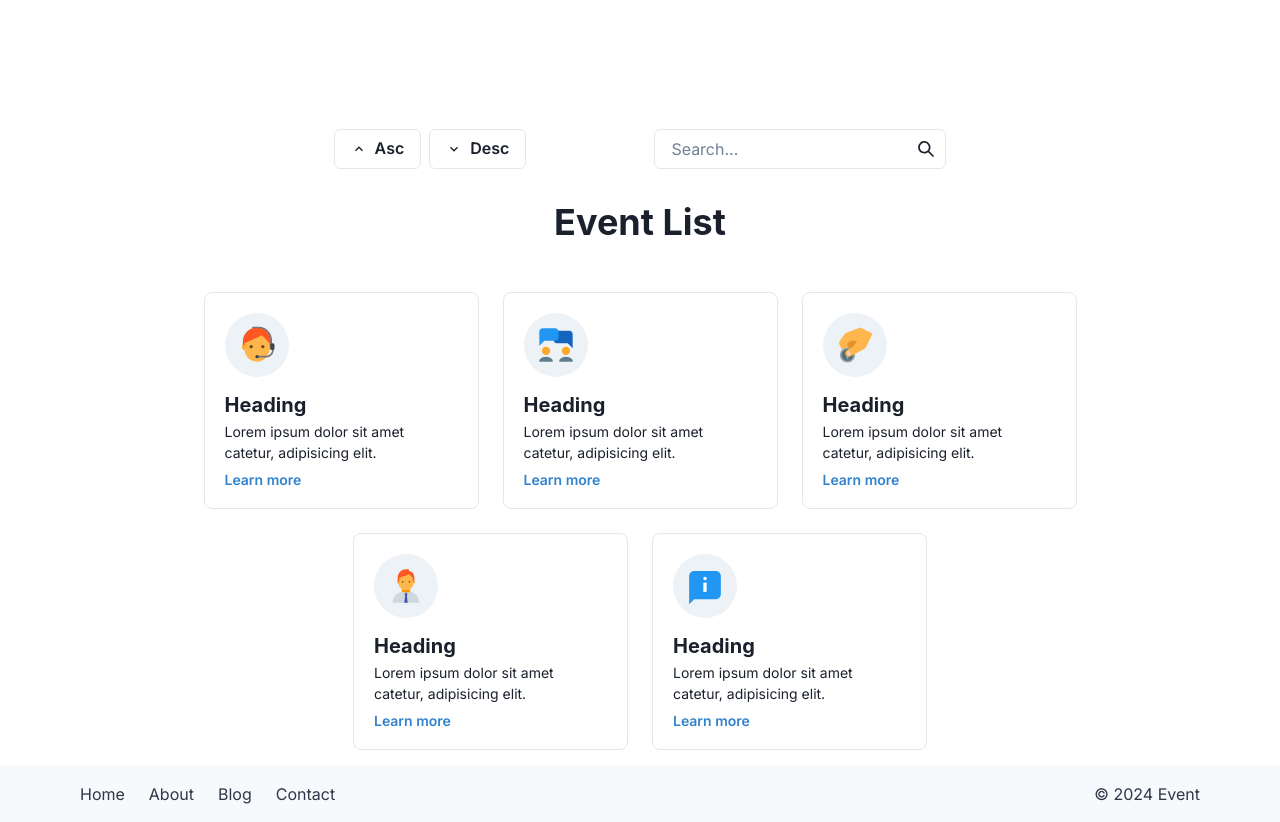
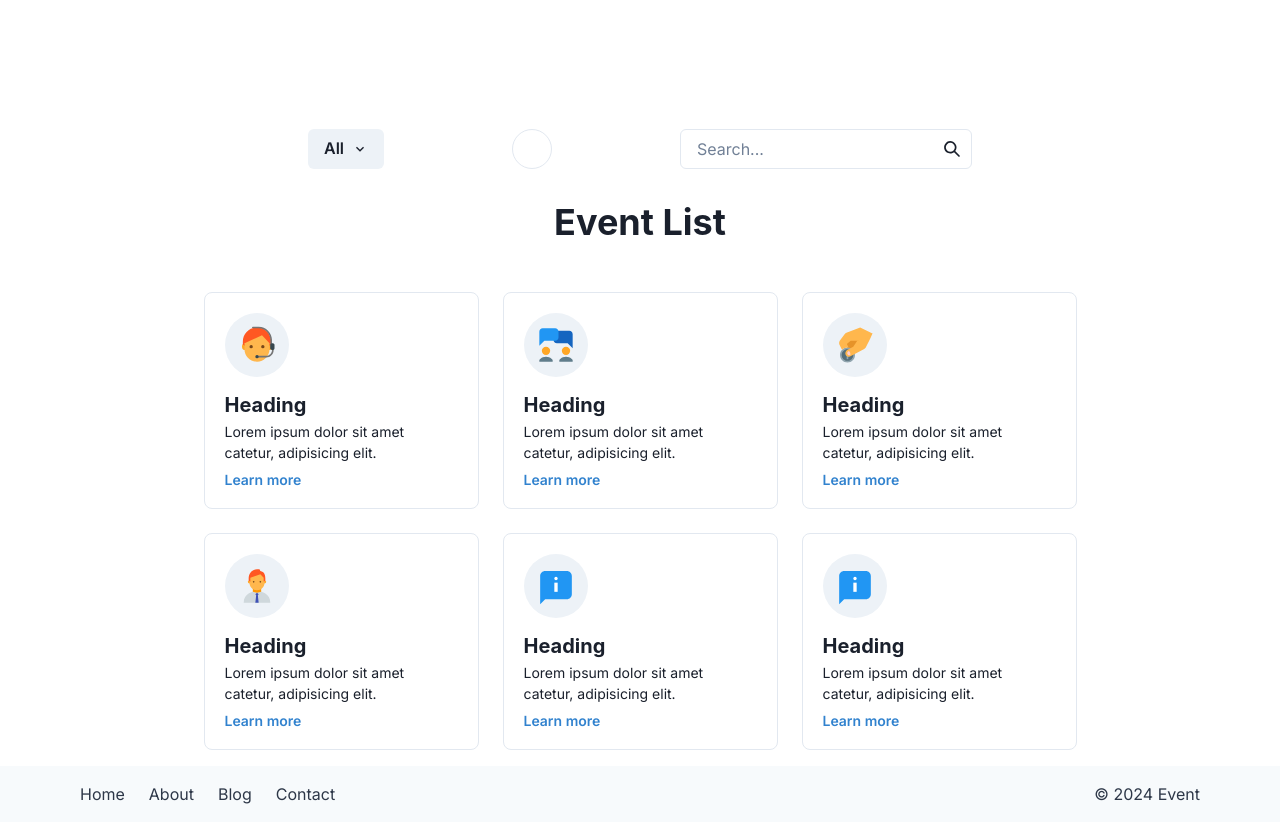
Before and after one commit to AchmadAth/minproj-purwadhika, a Next.js app in the folder apps/web/: page /home in a window 1280 px wide. Shown: the part 600-1422 px from the top of the page. Built offline with nearby package versions, Linux system fonts and the light colour scheme.

Commit message:
fix: routing

```diff
--- /dev/null
+++ b/apps/web/src/app/components/Filter.js
@@ -0,0 +1,52 @@
+import React, { useState } from 'react';
+import {
+  Box,
+  Button,
+  Flex,
+  IconButton,
+  Menu,
+  MenuButton,
+  MenuItem,
+  MenuList,
+  useDisclosure,
+} from '@chakra-ui/react';
+import { ChevronDownIcon } from '@chakra-ui/icons';
+
+const DropdownFiltering = () => {
+  const [selectedOption, setSelectedOption] = useState('All');
+  const options = ['All', 'Option 1', 'Option 2', 'Option 3'];
+
+  const resetSelectedOption = () => {
+    setSelectedOption('All');
+  };
+
+  return (
+    <>
+      <Menu>
+        <MenuButton as={Button} rightIcon={<ChevronDownIcon />}>
+          {selectedOption}
+        </MenuButton>
+        <MenuList>
+          {options.map((option) => (
+            <MenuItem key={option} onClick={() => setSelectedOption(option)}>
+              {option}
+            </MenuItem>
+          ))}
+        </MenuList>
+      </Menu>
+      <Flex justifyContent="space-between">
+        <Box>
+          {selectedOption !== 'All' && `Selected option: ${selectedOption}`}
+        </Box>
+        <IconButton
+          icon="small-close"
+          onClick={resetSelectedOption}
+          variant="outline"
+          isRound
+        />
+      </Flex>
+    </>
+  );
+};
+
+export default DropdownFiltering;
--- a/apps/web/src/app/components/Home.js
+++ b/apps/web/src/app/components/Home.js
@@ -16,6 +16,7 @@ import {
 import SearchBar from './SearchBar';
 import SortingComponent from './Sorting';
 import ListEvent from './ListEvent';
+import DropdownFiltering from './Filter';
 
 export default function HomePage() {
   return (
@@ -68,7 +69,8 @@ export default function HomePage() {
       </Container>
       <Box>
         <HStack p={4} spacing={32} alignItems={'center'} justify={'center'}>
-          <SortingComponent />
+          {/* <SortingComponent /> */}
+          <DropdownFiltering />
           <SearchBar />
         </HStack>
       </Box>
--- a/apps/web/src/app/components/ListEvent.js
+++ b/apps/web/src/app/components/ListEvent.js
@@ -107,6 +107,14 @@ export default function ListEvent() {
             }
             href={'#'}
           />
+          <Card
+            heading={'Heading'}
+            icon={<Icon as={FcAbout} w={10} h={10} />}
+            description={
+              'Lorem ipsum dolor sit amet catetur, adipisicing elit.'
+            }
+            href={'#'}
+          />
         </Flex>
       </Container>
     </Box>
--- a/apps/web/src/app/components/Navbar.js
+++ b/apps/web/src/app/components/Navbar.js
@@ -82,7 +82,7 @@ export default function NavBar() {
               mr={4}
               leftIcon={<AddIcon />}
             >
-              <Link href="/dashboard">Create Event</Link>
+              <Link href="/createEvent">Create Event</Link>
             </Button>
             <Menu>
               <MenuButton
```
